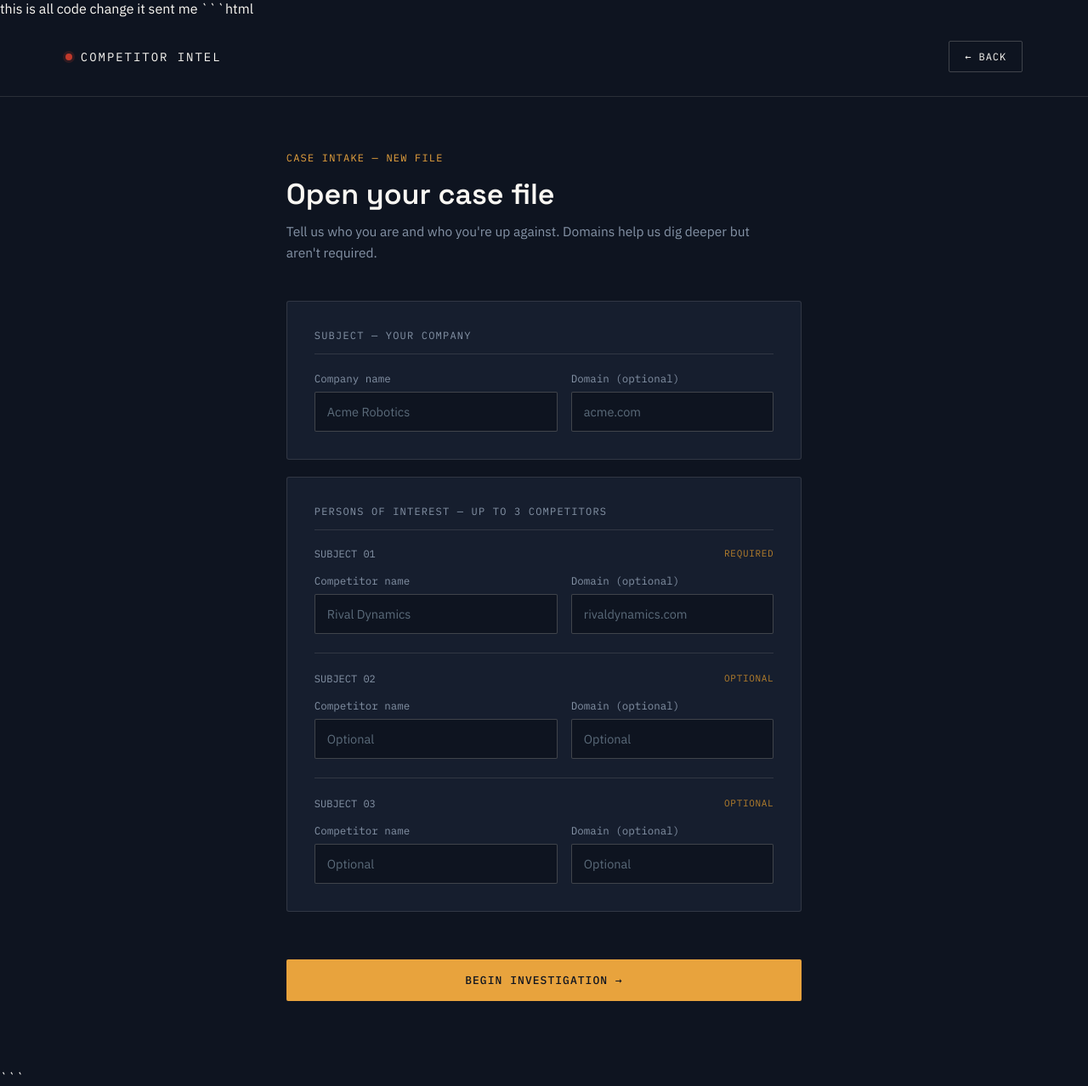
After one commit to prathameshkshirsagar532-hue/competitor-intel, a Flask app: page /form in a window 1280 px wide. The commit adds this page. Shown: the whole page at 85% size. Run offline with Flask 3, Linux system fonts and the light colour scheme.

Commit message:
phase 3: intake from screen with validation

````diff
--- a/app.py
+++ b/app.py
@@ -8,5 +8,10 @@ def home():
     return render_template("index.html")
 
 
+@app.route("/form")
+def form():
+    return render_template("form.html")
+
+
 if __name__ == "__main__":
     app.run(debug=True, port=5000)
--- /dev/null
+++ b/static/form.css
@@ -0,0 +1,60 @@
+.form-wrap{
+  max-width:760px;margin:0 auto;padding:8vh 6vw 10vh;
+}
+.case-header{margin-bottom:44px;}
+.case-id{font-family:'IBM Plex Mono',monospace;font-size:12px;color:var(--amber);letter-spacing:.1em;margin-bottom:14px;}
+.form-wrap h2{font-family:'Space Grotesk',sans-serif;font-size:34px;font-weight:600;margin-bottom:10px;}
+.form-wrap .lede{color:var(--slate);font-size:15.5px;line-height:1.6;max-width:60ch;}
+
+.card{
+  background:var(--ink-2);
+  border:1px solid var(--line);
+  border-radius:3px;
+  padding:32px;
+  margin-bottom:20px;
+}
+.card-label{
+  font-family:'IBM Plex Mono',monospace;
+  font-size:12px;letter-spacing:.1em;text-transform:uppercase;
+  color:var(--slate);
+  display:block;margin-bottom:20px;
+  padding-bottom:14px;border-bottom:1px solid var(--line);
+}
+.field-row{display:grid;grid-template-columns:1.2fr 1fr;gap:16px;margin-bottom:16px;}
+.field-row:last-child{margin-bottom:0;}
+.field{display:flex;flex-direction:column;gap:8px;}
+.field label{font-size:12.5px;color:var(--slate);font-family:'IBM Plex Mono',monospace;}
+.field input{
+  background:var(--ink);
+  border:1px solid var(--line-strong);
+  color:var(--paper-2);
+  padding:13px 14px;border-radius:2px;
+  font-size:14.5px;font-family:'IBM Plex Sans',sans-serif;
+  outline:none;
+}
+.field input::placeholder{color:var(--slate-dim);}
+.field input:focus{border-color:var(--amber);}
+
+.competitor-block{
+  padding:22px 0;
+  border-bottom:1px solid var(--line);
+}
+.competitor-block:last-of-type{border-bottom:none;padding-bottom:0;}
+.competitor-block:first-of-type{padding-top:0;}
+.competitor-heading{
+  display:flex;align-items:center;justify-content:space-between;
+  margin-bottom:16px;
+}
+.competitor-heading .num{font-family:'IBM Plex Mono',monospace;font-size:12px;color:var(--slate);}
+.competitor-heading .req{font-family:'IBM Plex Mono',monospace;font-size:11px;color:var(--amber-dim);letter-spacing:.06em;}
+
+.form-error{
+  font-family:'IBM Plex Mono',monospace;font-size:13px;color:var(--redact);
+  margin:6px 0 18px;min-height:18px;
+}
+
+.btn-block{width:100%;display:flex;align-items:center;justify-content:center;gap:10px;border:none;}
+
+@media (max-width:720px){
+  .field-row{grid-template-columns:1fr;}
+}
--- /dev/null
+++ b/static/form.js
@@ -0,0 +1,27 @@
+document.getElementById('intake-form').addEventListener('submit', function(e){
+  e.preventDefault();
+  const errorEl = document.getElementById('form-error');
+  errorEl.textContent = '';
+
+  const companyName = document.getElementById('company-name').value.trim();
+  const companyDomain = document.getElementById('company-domain').value.trim();
+  const competitors = [];
+  for(let i=1;i<=3;i++){
+    const name = document.getElementById('comp'+i+'-name').value.trim();
+    const domain = document.getElementById('comp'+i+'-domain').value.trim();
+    if(name) competitors.push({name, domain});
+  }
+
+  if(!companyName){
+    errorEl.textContent = 'Enter your company name to open the case.';
+    return;
+  }
+  if(competitors.length === 0){
+    errorEl.textContent = 'Add at least one competitor to investigate.';
+    return;
+  }
+
+  // Phase 3 checkpoint: just confirm the data is captured correctly.
+  // Phase 5 will replace this with the real progress screen + backend call.
+  alert('Form looks good!\\n\\nCompany: ' + companyName + '\\nCompetitors: ' + competitors.map(c => c.name).join(', '));
+});
--- /dev/null
+++ b/templates/form.html
@@ -0,0 +1,106 @@
+this is all code change it sent me
+
+```html
+<!DOCTYPE html>
+<html lang="en">
+<head>
+<meta charset="UTF-8">
+<meta name="viewport" content="width=device-width, initial-scale=1.0">
+<title>Open a case — Competitor Intel</title>
+<link rel="stylesheet" href="{{ url_for('static', filename='style.css') }}">
+<link rel="stylesheet" href="{{ url_for('static', filename='form.css') }}">
+</head>
+<body>
+
+  <nav class="nav">
+    <div class="brand"><span class="dot"></span>Competitor Intel</div>
+    <a href="/" class="navlink-btn">← Back</a>
+  </nav>
+
+  <div class="form-wrap">
+    <div class="case-header">
+      <div class="case-id mono">CASE INTAKE — NEW FILE</div>
+      <h2>Open your case file</h2>
+      <p class="lede">Tell us who you are and who you're up against. Domains help us dig deeper but aren't required.</p>
+    </div>
+
+    <form id="intake-form">
+      <div class="card">
+        <span class="card-label">Subject — your company</span>
+        <div class="field-row">
+          <div class="field">
+            <label for="company-name">Company name</label>
+            <input type="text" id="company-name" placeholder="Acme Robotics" required>
+          </div>
+          <div class="field">
+            <label for="company-domain">Domain (optional)</label>
+            <input type="text" id="company-domain" placeholder="acme.com">
+          </div>
+        </div>
+      </div>
+
+      <div class="card">
+        <span class="card-label">Persons of interest — up to 3 competitors</span>
+
+        <div class="competitor-block">
+          <div class="competitor-heading">
+            <span class="num mono">SUBJECT 01</span>
+            <span class="req mono">REQUIRED</span>
+          </div>
+          <div class="field-row">
+            <div class="field">
+              <label for="comp1-name">Competitor name</label>
+              <input type="text" id="comp1-name" placeholder="Rival Dynamics" required>
+            </div>
+            <div class="field">
+              <label for="comp1-domain">Domain (optional)</label>
+              <input type="text" id="comp1-domain" placeholder="rivaldynamics.com">
+            </div>
+          </div>
+        </div>
+
+        <div class="competitor-block">
+          <div class="competitor-heading">
+            <span class="num mono">SUBJECT 02</span>
+            <span class="req mono">OPTIONAL</span>
+          </div>
+          <div class="field-row">
+            <div class="field">
+              <label for="comp2-name">Competitor name</label>
+              <input type="text" id="comp2-name" placeholder="Optional">
+            </div>
+            <div class="field">
+              <label for="comp2-domain">Domain (optional)</label>
+              <input type="text" id="comp2-domain" placeholder="Optional">
+            </div>
+          </div>
+        </div>
+
+        <div class="competitor-block">
+          <div class="competitor-heading">
+            <span class="num mono">SUBJECT 03</span>
+            <span class="req mono">OPTIONAL</span>
+          </div>
+          <div class="field-row">
+            <div class="field">
+              <label for="comp3-name">Competitor name</label>
+              <input type="text" id="comp3-name" placeholder="Optional">
+            </div>
+            <div class="field">
+              <label for="comp3-domain">Domain (optional)</label>
+              <input type="text" id="comp3-domain" placeholder="Optional">
+            </div>
+          </div>
+        </div>
+      </div>
+
+      <div class="form-error mono" id="form-error"></div>
+
+      <button type="submit" class="btn-primary btn-block">Begin investigation →</button>
+    </form>
+  </div>
+
+  <script src="{{ url_for('static', filename='form.js') }}"></script>
+</body>
+</html>
+```
--- a/templates/index.html
+++ b/templates/index.html
@@ -10,7 +10,7 @@
 
   <nav class="nav">
     <div class="brand"><span class="dot"></span>Competitor Intel</div>
-    <a href="#" class="navlink-btn">Open a case</a>
+    <a href="/form" class="navlink-btn">Open a case</a>
   </nav>
 
   <div class="hero">
@@ -18,7 +18,7 @@
     <h1 class="headline">Know what they're planning <em>before</em> they announce it.</h1>
     <p class="hero-sub">Give us your company and up to three competitors. We open a case, research each one, and hand you back a clear-eyed briefing — positioning, strengths, blind spots, and what to do about it.</p>
     <div class="hero-actions">
-      <a href="#" class="btn-primary">Open a case file →</a>
+     <a href="/form" class="btn-primary">Open a case file →</a>
       <span class="hero-note">No signup. First briefing is free.</span>
     </div>
   </div>
````
